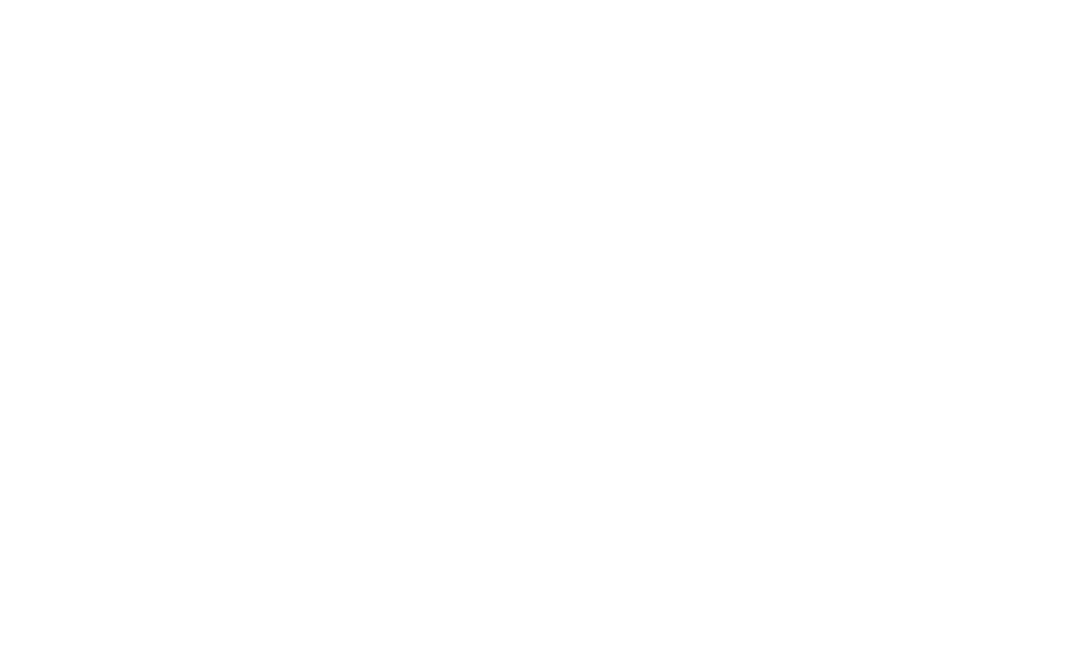
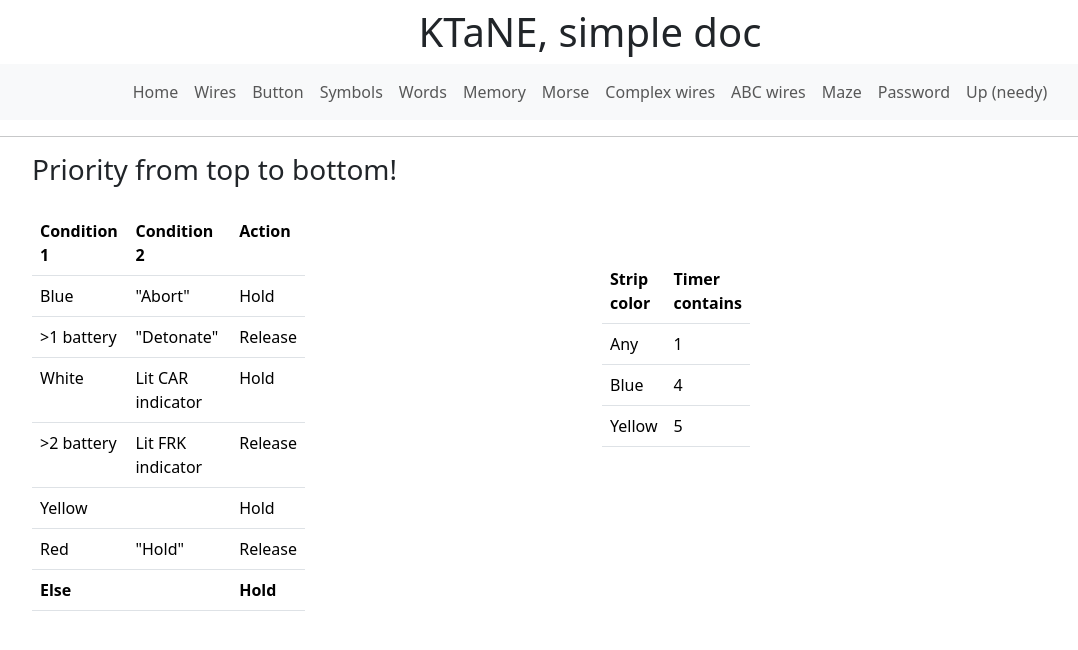
Before and after one commit to BjornVanBruchem/KTANE-Gainz-Factory, a website: page modules/button.html in a window 1280 px wide. Shown: the whole page, without its empty margins (50-1128 px from the left). Drawn offline with nearby package versions, Linux system fonts and the light colour scheme.

Commit message:
Butttonnnn

```diff
--- a/modules/button.html
+++ b/modules/button.html
@@ -1,7 +1,159 @@
 <!DOCTYPE html>
 <html>
 
+<head>
+    <title>KTaNE Gainz Factory</title>
+
+    <link rel="stylesheet" href="../node_modules/bootstrap/dist/css/bootstrap.min.css">
+
+    <script src="../node_modules/jquery/dist/jquery.min.js" defer></script>
+    <script src="../node_modules/popper.js/dist/umd/popper.min.js" defer></script>
+    <script src="../node_modules/bootstrap/dist/js/bootstrap.min.js" defer></script>
+</head>
+
 <body>
+    <div class="m-2">
+        <h1 class="text-center">KTaNE, simple doc</h1>
+
+        <nav class="navbar navbar-expand-lg navbar-light bg-light">
+            <div class="collapse navbar-collapse justify-content-center" id="navbarNav">
+                <ul class="navbar-nav">
+                    <li class="nav-item">
+                        <a class="nav-link" href="../index.html">Home</a>
+                    </li>
+                </ul>
+                <ul class="navbar-nav">
+                    <li class="nav-item active">
+                        <a class="nav-link" href="wires.html">Wires</a>
+                    </li>
+                </ul>
+                <ul class="navbar-nav">
+                    <li class="nav-item">
+                        <a class="nav-link" href="button.html">Button</a>
+                    </li>
+                </ul>
+                <ul class="navbar-nav">
+                    <li class="nav-item">
+                        <a class="nav-link" href="symbols.html">Symbols</a>
+                    </li>
+                </ul>
+                <ul class="navbar-nav">
+                    <li class="nav-item">
+                        <a class="nav-link" href="words.html">Words</a>
+                    </li>
+                </ul>
+                <ul class="navbar-nav">
+                    <li class="nav-item">
+                        <a class="nav-link" href="memory.html">Memory</a>
+                    </li>
+                </ul>
+                <ul class="navbar-nav">
+                    <li class="nav-item">
+                        <a class="nav-link" href="morse.html">Morse</a>
+                    </li>
+                </ul>
+                <ul class="navbar-nav">
+                    <li class="nav-item">
+                        <a class="nav-link" href="complex_wires.html">Complex wires</a>
+                    </li>
+                </ul>
+                <ul class="navbar-nav">
+                    <li class="nav-item">
+                        <a class="nav-link" href="abc_wires.html">ABC wires</a>
+                    </li>
+                </ul>
+                <ul class="navbar-nav">
+                    <li class="nav-item">
+                        <a class="nav-link" href="maze.html">Maze</a>
+                    </li>
+                </ul>
+                <ul class="navbar-nav">
+                    <li class="nav-item">
+                        <a class="nav-link" href="password.html">Password</a>
+                    </li>
+                </ul>
+                <ul class="navbar-nav">
+                    <li class="nav-item">
+                        <a class="nav-link" href="needy_up.html">Up (needy)</a>
+                    </li>
+                </ul>
+            </div>
+        </nav>
+
+        <hr>
+
+        <div class="container">
+            <div class="row">
+                <h3 class="mb-4">Priority from top to bottom!</h3>
+
+                <div class="col-md-6">
+                    <table class="table w-50">
+                        <tr>
+                            <th>Condition 1</th>
+                            <th>Condition 2</th>
+                            <th>Action</th>
+                        </tr>
+                        <tr>
+                            <td>Blue</td>
+                            <td>"Abort"</td>
+                            <td>Hold</td>
+                        </tr>
+                        <tr>
+                            <td>>1 battery</td>
+                            <td>"Detonate"</td>
+                            <td>Release</td>
+                        </tr>
+                        <tr>
+                            <td>White</td>
+                            <td>Lit CAR indicator</td>
+                            <td>Hold</td>
+                        </tr>
+                        <tr>
+                            <td>>2 battery</td>
+                            <td>Lit FRK indicator</td>
+                            <td>Release</td>
+                        </tr>
+                        <tr>
+                            <td>Yellow</td>
+                            <td></td>
+                            <td>Hold</td>
+                        </tr>
+                        <tr>
+                            <td>Red</td>
+                            <td>"Hold"</td>
+                            <td>Release</td>
+                        </tr>
+                        <tr class="fw-bold">
+                            <td>Else</td>
+                            <td></td>
+                            <td>Hold</td>
+                        </tr>
+                    </table>
+                </div>
+
+                <div class="col-md-6">
+                    <table class="table w-25 mt-5">
+                        <tr>
+                            <th>Strip color</th>
+                            <th>Timer contains</th>
+                        </tr>
+                        <tr>
+                            <td>Any</td>
+                            <td>1</td>
+                        </tr>
+                        <tr>
+                            <td>Blue</td>
+                            <td>4</td>
+                        </tr>
+                        <tr>
+                            <td>Yellow</td>
+                            <td>5</td>
+                        </tr>
+                    </table>
+                </div>
+            </div>
+        </div>
+    </div>
 </body>
 
 </html>
```
Also changed, not shown: modules/wires.html (+11 -11 lines).
